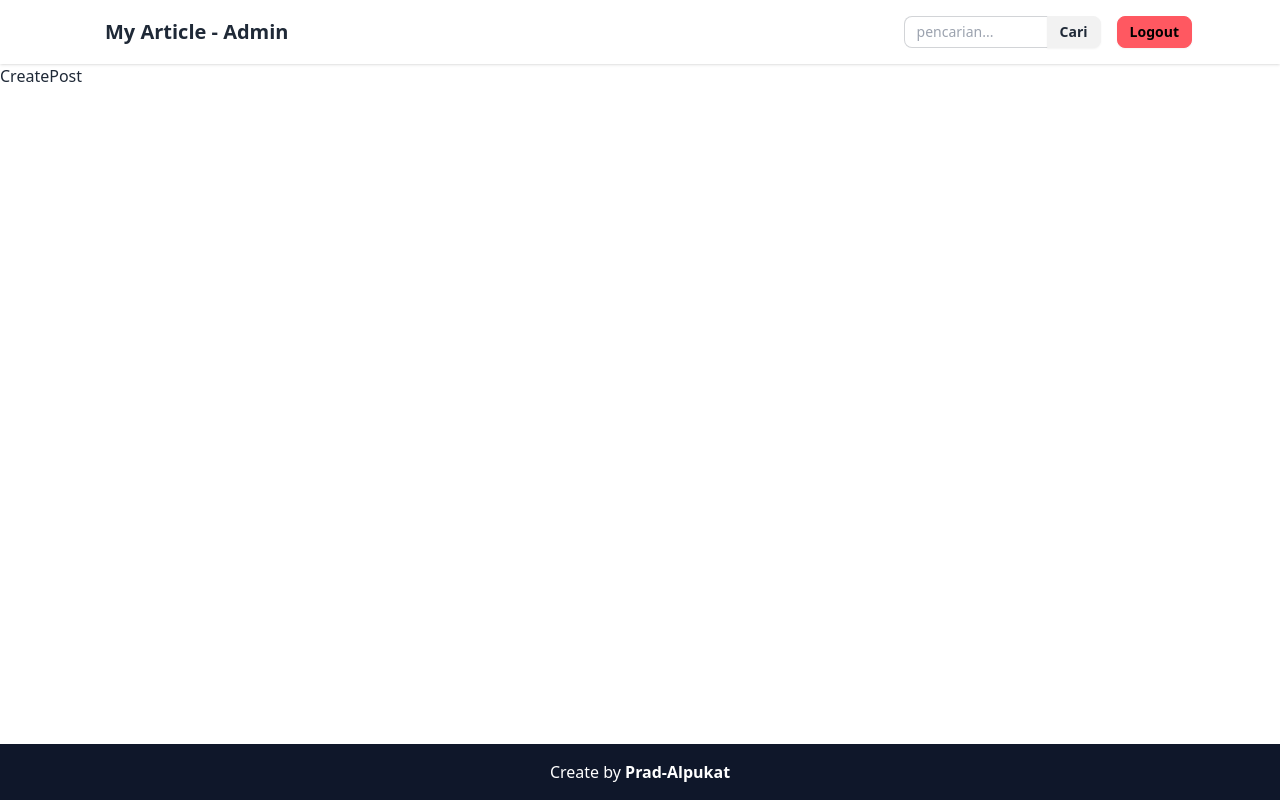
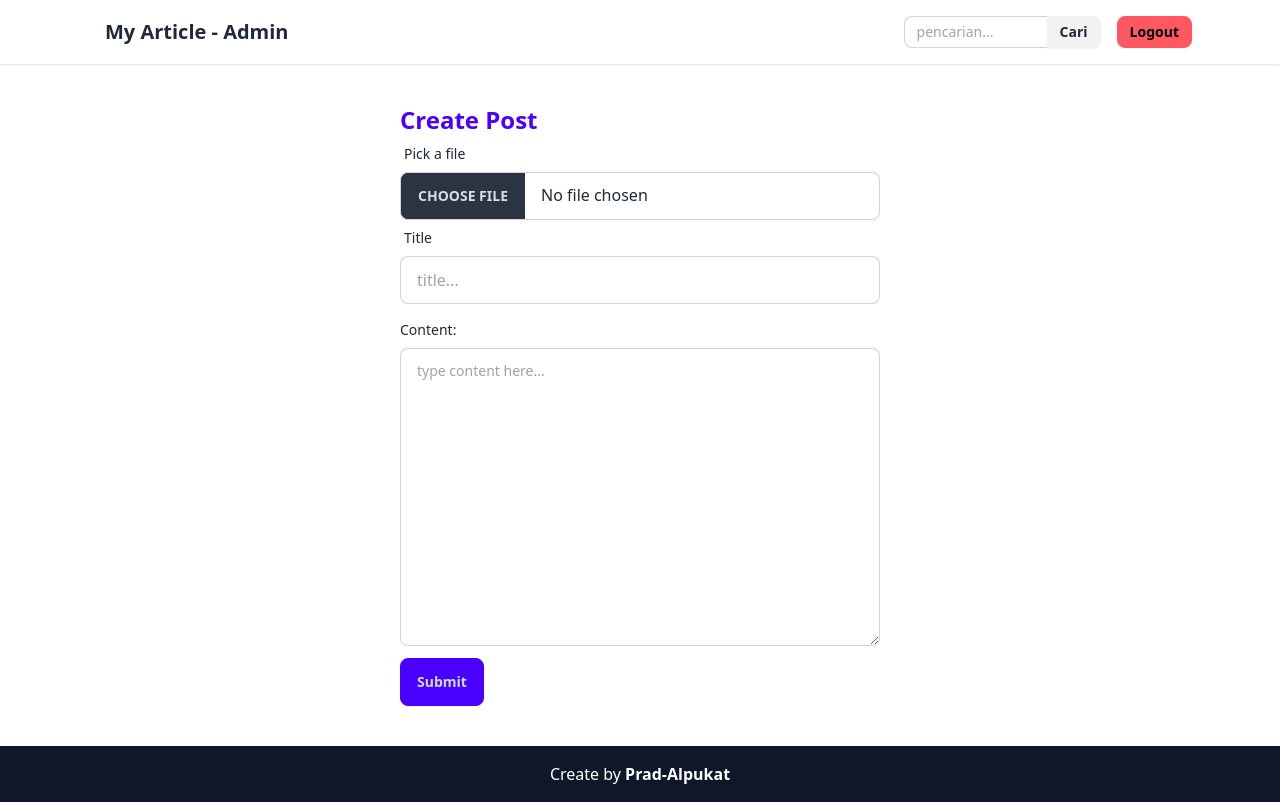
Before and after one commit to prad-alpukat/my-article, a React (Vite) app: page /admin/create-post in a window 1280 px wide. Built offline with nearby package versions, Linux system fonts and the light colour scheme.

Commit message:
create form post for create & edit admin page

```diff
--- /dev/null
+++ b/src/components/block/FileInput.jsx
@@ -0,0 +1,12 @@
+import React from 'react'
+
+export default function FileInput({ label = "Pick a file", value, onChange }) {
+    return (
+        <label className="form-control w-full">
+            <div className="label">
+                <span className="label-text">{label}</span>
+            </div>
+            <input type="file" value={value} onChange={onChange} className="file-input file-input-bordered w-full" />
+        </label>
+    )
+}
--- /dev/null
+++ b/src/components/block/FormPost.jsx
@@ -0,0 +1,24 @@
+import React from 'react'
+import Input from './Input'
+import FileInput from './FileInput'
+
+export default function FormPost() {
+    return (
+        <form>
+            {/* image featured */}
+            <FileInput />
+
+            {/* title */}
+            <Input placeholder='title...' label='Title' />
+
+            {/* content */}
+            <div className='flex flex-col gap-2 mb-3'>
+                <label className='label-text' htmlFor="content">Content:</label>
+                <textarea className='textarea textarea-bordered' name="content" id="content" rows="10" placeholder='type content here...'></textarea>
+            </div>
+
+            {/* submit */}
+            <button className="btn btn-primary">Submit</button>
+        </form>
+    )
+}
--- a/src/components/block/TablePosts.jsx
+++ b/src/components/block/TablePosts.jsx
@@ -1,4 +1,5 @@
 import React from 'react'
+import { NavLink } from 'react-router-dom'
 
 export default function TablePosts() {
     return (
@@ -27,7 +28,7 @@ export default function TablePosts() {
                         </td>
                         <td>
                             <div className='flex gap-3'>
-                                <button className='btn btn-sm btn-success'>Edit</button>
+                                <NavLink to="/admin/edit-post/12" className='btn btn-sm btn-success'>Edit</NavLink>
                                 <button className='btn btn-sm btn-error btn-outline'>Delete</button>
                             </div>
                         </td>
--- a/src/components/section/NavbarAdmin.jsx
+++ b/src/components/section/NavbarAdmin.jsx
@@ -8,6 +8,7 @@ export default function NavbarAdmin() {
                     <a className="text-xl btn btn-ghost">My Article - Admin</a>
                 </div>
                 <div className="flex-none space-x-4">
+
                     {/* input search */}
                     <div className="join">
                         <input className="w-full input input-sm sm:w-36 input-bordered join-item" placeholder="pencarian..." />
--- /dev/null
+++ b/src/components/section/SectionAddPost.jsx
@@ -0,0 +1,11 @@
+import React from 'react'
+import FormPost from '../block/FormPost'
+
+export default function SectionAddPost() {
+    return (
+        <section className='container max-w-screen-sm my-10'>
+            <h1 className='text-2xl font-bold text-primary'>Create Post</h1>
+            <FormPost />
+        </section>
+    )
+}
--- a/src/components/section/SectionAdminPosts.jsx
+++ b/src/components/section/SectionAdminPosts.jsx
@@ -1,11 +1,20 @@
 import React from 'react'
 import TablePosts from '../block/TablePosts'
 import Pagination from '../block/Pagination'
+import { NavLink } from 'react-router-dom'
 
 export default function SectionAdminPosts() {
     return (
         <section className='container mt-10'>
-            <h2 className='mb-3 text-2xl font-bold text-primary'>Posts:</h2>
+            <div className='flex justify-between items-center'>
+                <h2 className='mb-3 text-2xl font-bold text-primary'>Posts:</h2>
+
+
+                {/* create posts button */}
+                <NavLink to="/admin/create-post" className="btn btn-sm btn-primary">
+                    Create Post
+                </NavLink>
+            </div>
             <TablePosts />
             <Pagination />
         </section>
--- /dev/null
+++ b/src/components/section/SectionEditPost.jsx
@@ -0,0 +1,11 @@
+import React from 'react'
+import FormPost from '../block/FormPost'
+
+export default function SectionEditPost() {
+    return (
+        <section className='container max-w-screen-sm my-10'>
+            <h1 className='text-2xl font-bold text-primary'>Edit Post</h1>
+            <FormPost />
+        </section>
+    )
+}
--- a/src/pages/CreatePost.jsx
+++ b/src/pages/CreatePost.jsx
@@ -1,10 +1,11 @@
 import React from 'react'
 import AdminLayout from '../layouts/AdminLayout'
+import SectionAddPost from '../components/section/SectionAddPost'
 
 export default function CreatePost() {
     return (
         <AdminLayout>
-            <div>CreatePost</div>
+            <SectionAddPost />
         </AdminLayout>
     )
 }
--- a/src/pages/EditPost.jsx
+++ b/src/pages/EditPost.jsx
@@ -1,10 +1,11 @@
 import React from 'react'
 import AdminLayout from '../layouts/AdminLayout'
+import SectionEditPost from '../components/section/SectionEditPost'
 
 export default function EditPost() {
     return (
         <AdminLayout>
-            <div>EditPost</div>
+            <SectionEditPost />
         </AdminLayout>
     )
 }
```
